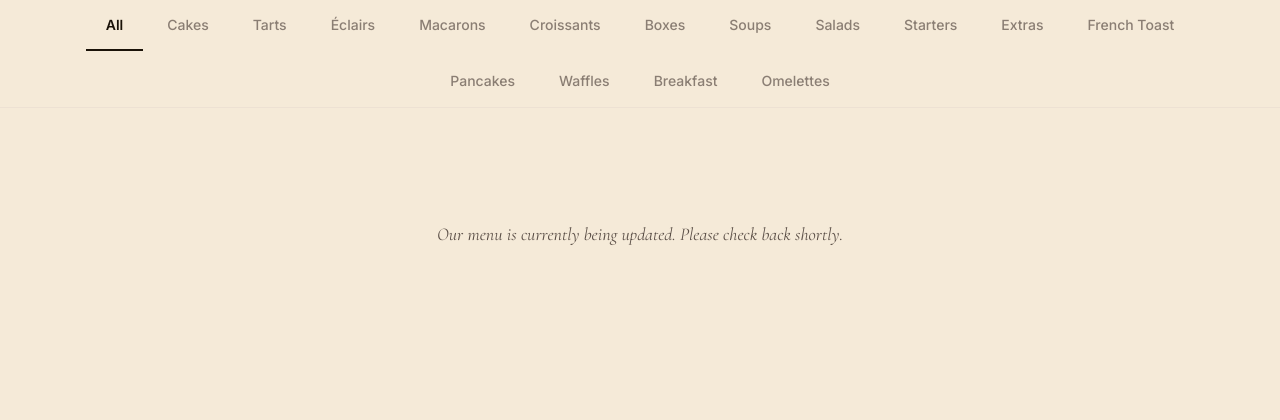
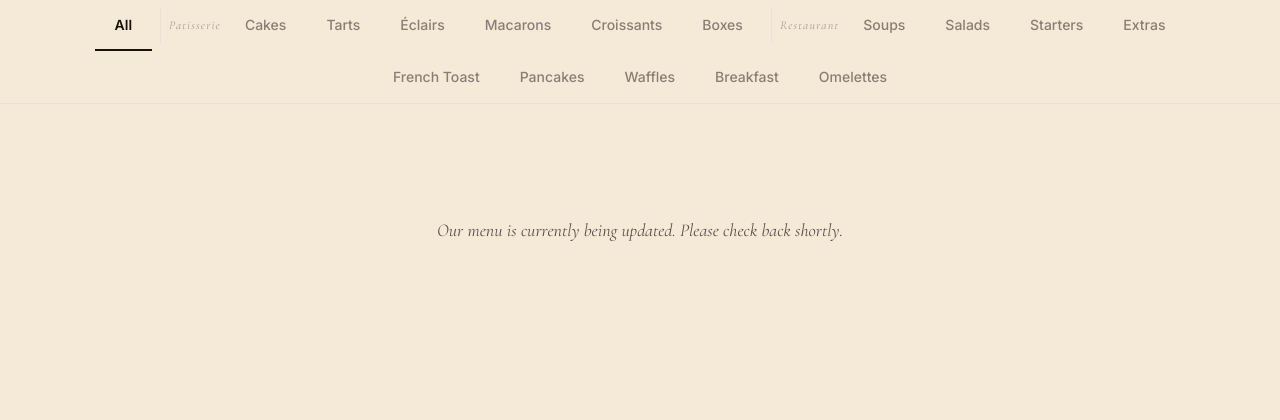
Before and after one commit to Dagaroth3exe/theos_patisserie, a Flask app: page /products in a window 1280 px wide. Shown: the part 461-881 px from the top of the page. Run offline with Flask 3, Linux system fonts and the light colour scheme; data that the repository does not hold is empty; style sheets or scripts are compiled from the project's sources; some libraries are stand-ins or nearby versions; some web fonts are replaced.

Commit message:
Group products page into Patisserie and Restaurant sections
- Route now queries and passes patisserie_products / restaurant_products
  as separate lists (Patisserie first, then Restaurant)
- Filter bar: group chips under 'Patisserie' and 'Restaurant' labels with
  a vertical separator divider between groups
- Product list (mobile + desktop): section dividers with ruled line and
  italic heading appear when 'All' is active, hide on category filter
- catalogue.js: toggles [data-section-header] elements and collapses
  inter-grid margin when a specific category filter is active

Co-Authored-By: Claude Sonnet 4.6 <noreply@anthropic.com>

```diff
--- a/app/public/routes.py
+++ b/app/public/routes.py
@@ -26,9 +26,36 @@ def index():
 
 @public_bp.route("/products")
 def products():
-    all_products = Product.query.filter_by(is_available=True).order_by(Product.created_at.desc()).all()
-    categories = [e.value for e in CategoryEnum]
-    return render_template("public/products.html", products=all_products, categories=categories)
+    _patisserie = [
+        CategoryEnum.CAKES, CategoryEnum.TARTS, CategoryEnum.ECLAIRS,
+        CategoryEnum.MACARONS, CategoryEnum.CROISSANTS, CategoryEnum.BOXES,
+    ]
+    _restaurant = [
+        CategoryEnum.SOUPS, CategoryEnum.SALADS, CategoryEnum.STARTERS,
+        CategoryEnum.EXTRAS, CategoryEnum.FRENCH_TOAST, CategoryEnum.PANCAKES,
+        CategoryEnum.WAFFLES, CategoryEnum.BREAKFAST, CategoryEnum.OMELETTES,
+    ]
+    patisserie_products = (
+        Product.query
+        .filter(Product.is_available == True, Product.category.in_(_patisserie))
+        .order_by(Product.category, Product.created_at.asc())
+        .all()
+    )
+    restaurant_products = (
+        Product.query
+        .filter(Product.is_available == True, Product.category.in_(_restaurant))
+        .order_by(Product.category, Product.created_at.asc())
+        .all()
+    )
+    patisserie_cats = [e.value for e in _patisserie]
+    restaurant_cats = [e.value for e in _restaurant]
+    return render_template(
+        "public/products.html",
+        patisserie_products=patisserie_products,
+        restaurant_products=restaurant_products,
+        patisserie_cats=patisserie_cats,
+        restaurant_cats=restaurant_cats,
+    )
 
 
 @public_bp.route("/products/<slug>")
--- a/app/static/css/input.css
+++ b/app/static/css/input.css
@@ -383,6 +383,28 @@
     transform: scaleX(1);
   }
 
+  /* ── Filter bar group separators & labels ─────────────────── */
+  .filter-group-sep {
+    @apply self-stretch w-px bg-border/70 mx-2 my-2;
+  }
+  .filter-group-label {
+    @apply self-center items-center font-cormorant italic text-muted/50
+           text-xs tracking-widest whitespace-nowrap pr-1;
+  }
+
+  /* ── Product section headers ──────────────────────────────── */
+  .product-section-header {
+    @apply flex items-center gap-4 my-6 sm:mt-2 sm:mb-5;
+  }
+  .product-section-header::before,
+  .product-section-header::after {
+    content: '';
+    @apply flex-1 h-px bg-border;
+  }
+  .product-section-header span {
+    @apply font-cormorant italic text-muted/60 text-sm tracking-[0.18em] uppercase whitespace-nowrap;
+  }
+
   /* ── Admin sidebar ──────────────────────────────────────── */
   /* ── Veg / Non-Veg indicator (FSSAI square + dot) ─────────── */
   .veg-dot {
--- a/app/static/js/catalogue.js
+++ b/app/static/js/catalogue.js
@@ -1,11 +1,12 @@
 /**
  * Category filter for /products page.
  * Filters both the mobile list items and the desktop card grid.
+ * Shows/hides section headers (Patisserie / Restaurant) for "All" view.
  * Also positions the sticky filter bar just below the fixed navbar.
  */
 document.addEventListener('DOMContentLoaded', () => {
   // ── Sticky bar: sit flush under the fixed navbar ────────────
-  const nav     = document.getElementById('site-nav');
+  const nav       = document.getElementById('site-nav');
   const filterBar = document.getElementById('filter-bar');
   if (nav && filterBar) {
     const setTop = () => {
@@ -22,6 +23,8 @@ document.addEventListener('DOMContentLoaded', () => {
   const buttons         = filterContainer.querySelectorAll('.category-chip');
   const cards           = document.querySelectorAll('.product-card[data-category]');
   const listItems       = document.querySelectorAll('.menu-list-item[data-category]');
+  const sectionHeaders  = document.querySelectorAll('[data-section-header]');
+  const productGrids    = document.querySelectorAll('.product-grid');
   const noResults       = document.getElementById('no-results');
   const noResultsMobile = document.getElementById('no-results-mobile');
 
@@ -33,20 +36,31 @@ document.addEventListener('DOMContentLoaded', () => {
   buttons.forEach(btn => {
     btn.addEventListener('click', () => {
       const filter = btn.dataset.filter;
+      const isAll  = filter === 'all';
       setActive(btn);
+
+      // Section headers visible only in "All" view
+      sectionHeaders.forEach(h => {
+        h.style.display = isAll ? '' : 'none';
+      });
 
       // Desktop cards
       let visibleCards = 0;
       cards.forEach(card => {
-        const show = filter === 'all' || card.dataset.category === filter;
+        const show = isAll || card.dataset.category === filter;
         card.style.display = show ? '' : 'none';
         if (show) visibleCards++;
+      });
+
+      // Collapse gap between grids when section headers are hidden
+      productGrids.forEach(grid => {
+        grid.style.marginBottom = isAll ? '' : '0';
       });
 
       // Mobile list items
       let visibleList = 0;
       listItems.forEach(item => {
-        const show = filter === 'all' || item.dataset.category === filter;
+        const show = isAll || item.dataset.category === filter;
         item.style.display = show ? '' : 'none';
         if (show) visibleList++;
       });
--- a/app/templates/public/products.html
+++ b/app/templates/public/products.html
@@ -2,34 +2,47 @@
 {% block title %}Our Menu{% endblock %}
 
 {% block content %}
-{% set restaurant_cats = ['Soups','Salads','Starters','Extras','French Toast','Pancakes','Waffles','Breakfast','Omelettes'] %}
+{% set restaurant_cats_set = restaurant_cats %}
 
-  <!-- Page header with display case banner -->
+  <!-- Page header -->
   <div class="relative overflow-hidden -mt-20 sm:-mt-24 lg:-mt-36" style="height: clamp(260px, 42vw, 460px);">
     <img src="{{ url_for('static', filename='images/img-display-savory.jpg') }}"
          class="absolute inset-0 w-full h-full object-cover" alt="Theos display case">
     <div class="absolute inset-0 bg-espresso/60"></div>
     <div class="relative z-10 h-full flex flex-col items-center justify-center text-center px-6 pt-20 sm:pt-24 lg:pt-36">
-      <p class="font-cormorant italic text-gold text-sm tracking-[0.2em] uppercase mb-3" data-reveal="kicker">The Full Collection</p>
+      <p class="font-cormorant italic text-gold text-sm tracking-[0.2em] uppercase mb-3" data-reveal="kicker">Patisserie & Restaurant</p>
       <div class="section-divider"></div>
       <h1 class="font-serif text-3xl sm:text-4xl lg:text-5xl text-cream mt-4" data-reveal="heading">Our Menu</h1>
       <p class="font-cormorant text-cream/70 text-base sm:text-lg mt-3 max-w-lg mx-auto hidden sm:block">
-        Every item crafted in-house by our pastry chefs. All prices are per piece unless stated.
+        Handcrafted patisserie and a full restaurant menu — everything made in-house with French finesse.
       </p>
     </div>
   </div>
 
   <!-- ── Sticky filter bar ─────────────────────────────────── -->
-  <div id="filter-bar"
-       class="sticky z-40 bg-cream border-b border-border/60">
+  <div id="filter-bar" class="sticky z-40 bg-cream border-b border-border/60">
     <div class="max-w-7xl mx-auto px-5 sm:px-8">
       <div class="overflow-x-auto scrollbar-hide">
-        <div class="flex gap-1 min-w-max sm:flex-wrap sm:min-w-0 sm:justify-center"
+        <div class="flex items-stretch gap-0 min-w-max sm:flex-wrap sm:min-w-0 sm:justify-center"
              id="category-filters">
+
+          <!-- All -->
           <button class="category-chip" data-filter="all">All</button>
-          {% for cat in categories %}
+
+          <!-- Group separator + Patisserie group -->
+          <span class="filter-group-sep" aria-hidden="true"></span>
+          <span class="filter-group-label hidden sm:flex">Patisserie</span>
+          {% for cat in patisserie_cats %}
             <button class="category-chip" data-filter="{{ cat }}">{{ cat }}</button>
           {% endfor %}
+
+          <!-- Group separator + Restaurant group -->
+          <span class="filter-group-sep" aria-hidden="true"></span>
+          <span class="filter-group-label hidden sm:flex">Restaurant</span>
+          {% for cat in restaurant_cats %}
+            <button class="category-chip" data-filter="{{ cat }}">{{ cat }}</button>
+          {% endfor %}
+
         </div>
       </div>
     </div>
@@ -37,20 +50,22 @@
 
   <div class="max-w-7xl mx-auto px-4 sm:px-6 py-8 sm:py-12">
 
-    {% if products %}
+    {% if patisserie_products or restaurant_products %}
 
-      <!-- ── Mobile list view (phone only) ────────────────────── -->
-      <div class="sm:hidden product-list" id="product-list-mobile">
-        {% for product in products %}
+      <!-- ══════════════════════════════════════════════════════
+           MOBILE LIST VIEW (sm:hidden)
+           ══════════════════════════════════════════════════════ -->
+      <div class="sm:hidden" id="product-list-mobile">
+
+        {% macro mobile_item(product) %}
           <a href="{{ url_for('public.product_detail', slug=product.slug) }}"
              class="menu-list-item flex items-center gap-4 py-4 border-b border-border last:border-0"
              data-category="{{ product.category.value }}">
-
-            <!-- Text left -->
             <div class="flex-1 min-w-0">
               <div class="flex items-center gap-1.5 mb-1">
-                {% if product.category.value in restaurant_cats %}
-                  <span class="veg-dot{% if not product.is_veg %} veg-dot--nonveg{% endif %}" title="{% if product.is_veg %}Vegetarian{% else %}Non-Vegetarian{% endif %}"></span>
+                {% if product.category.value in restaurant_cats_set %}
+                  <span class="veg-dot{% if not product.is_veg %} veg-dot--nonveg{% endif %}"
+                        title="{% if product.is_veg %}Vegetarian{% else %}Non-Vegetarian{% endif %}"></span>
                 {% endif %}
                 <span class="font-cormorant italic text-muted text-xs">{{ product.category.value }}</span>
                 {% if product.is_featured %}
@@ -67,31 +82,44 @@
                 <span class="text-[11px] border border-espresso/25 text-espresso/70 rounded px-2.5 py-0.5 font-cormorant italic tracking-wide">Enquire</span>
               </div>
             </div>
-
-            <!-- Thumbnail right -->
             <div class="shrink-0 w-24 h-24 rounded-xl overflow-hidden bg-cream-dark">
               {% if product.image_filename %}
                 <img src="{{ url_for('static', filename='uploads/products/' ~ product.image_filename) }}"
-                     alt="{{ product.name }}"
-                     class="w-full h-full object-cover" loading="lazy">
+                     alt="{{ product.name }}" class="w-full h-full object-cover" loading="lazy">
               {% else %}
                 <div class="w-full h-full flex items-center justify-center">
                   <span class="font-serif text-2xl text-muted/30">{{ product.name[0] }}</span>
                 </div>
               {% endif %}
             </div>
+          </a>
+        {% endmacro %}
 
-          </a>
-        {% endfor %}
+        {% if patisserie_products %}
+          <div class="product-section-header" data-section-header>
+            <span>Patisserie</span>
+          </div>
+          {% for product in patisserie_products %}{{ mobile_item(product) }}{% endfor %}
+        {% endif %}
+
+        {% if restaurant_products %}
+          <div class="product-section-header" data-section-header>
+            <span>Restaurant</span>
+          </div>
+          {% for product in restaurant_products %}{{ mobile_item(product) }}{% endfor %}
+        {% endif %}
 
         <p id="no-results-mobile" class="hidden text-center text-muted font-cormorant italic text-base py-10">
           No items in this category yet.
         </p>
       </div>
 
-      <!-- ── Desktop card grid (tablet and up) ─────────────────── -->
-      <div class="hidden sm:grid product-grid grid-cols-2 lg:grid-cols-3 xl:grid-cols-4 gap-6">
-        {% for product in products %}
+      <!-- ══════════════════════════════════════════════════════
+           DESKTOP CARD GRID (hidden sm:block)
+           ══════════════════════════════════════════════════════ -->
+      <div class="hidden sm:block">
+
+        {% macro desktop_card(product) %}
           <article class="product-card{% if product.is_featured %} is-featured{% endif %}"
                    data-category="{{ product.category.value }}">
             <div class="overflow-hidden aspect-[4/3]">
@@ -107,8 +135,9 @@
             </div>
             <div class="p-5 relative z-10">
               <div class="flex items-center gap-2 mb-2">
-                {% if product.category.value in restaurant_cats %}
-                  <span class="veg-dot{% if not product.is_veg %} veg-dot--nonveg{% endif %}" title="{% if product.is_veg %}Vegetarian{% else %}Non-Vegetarian{% endif %}"></span>
+                {% if product.category.value in restaurant_cats_set %}
+                  <span class="veg-dot{% if not product.is_veg %} veg-dot--nonveg{% endif %}"
+                        title="{% if product.is_veg %}Vegetarian{% else %}Non-Vegetarian{% endif %}"></span>
                 {% endif %}
                 <span class="category-pill">{{ product.category.value }}</span>
                 {% if product.is_featured %}
@@ -126,13 +155,30 @@
               </div>
             </div>
           </article>
-        {% endfor %}
+        {% endmacro %}
+
+        {% if patisserie_products %}
+          <div class="product-section-header" data-section-header>
+            <span>Patisserie</span>
+          </div>
+          <div class="product-grid grid grid-cols-2 lg:grid-cols-3 xl:grid-cols-4 gap-6 mb-10">
+            {% for product in patisserie_products %}{{ desktop_card(product) }}{% endfor %}
+          </div>
+        {% endif %}
+
+        {% if restaurant_products %}
+          <div class="product-section-header" data-section-header>
+            <span>Restaurant</span>
+          </div>
+          <div class="product-grid grid grid-cols-2 lg:grid-cols-3 xl:grid-cols-4 gap-6">
+            {% for product in restaurant_products %}{{ desktop_card(product) }}{% endfor %}
+          </div>
+        {% endif %}
+
+        <p id="no-results" class="hidden text-center text-muted font-cormorant italic text-lg py-16">
+          No items in this category yet. Check back soon!
+        </p>
       </div>
-
-      <!-- No results message for desktop -->
-      <p id="no-results" class="hidden text-center text-muted font-cormorant italic text-lg py-16">
-        No items in this category yet. Check back soon!
-      </p>
 
     {% else %}
       <p class="text-center text-muted font-cormorant text-lg italic py-16">
```
